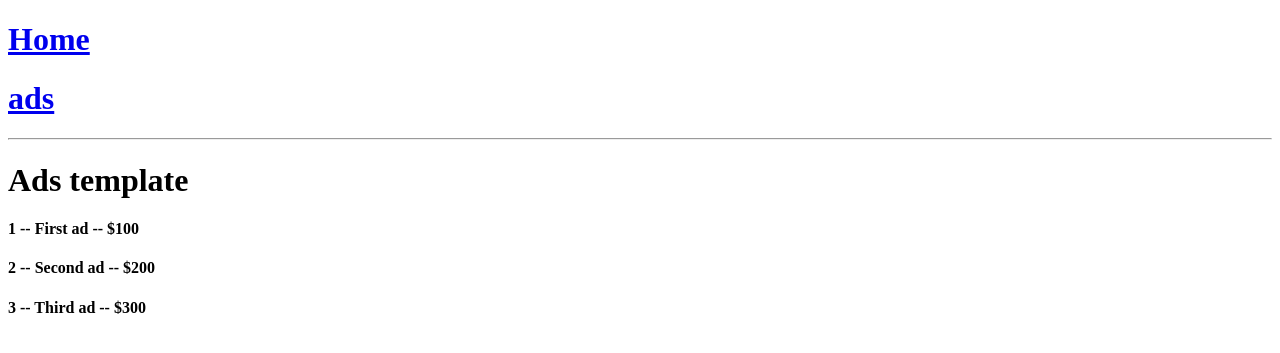
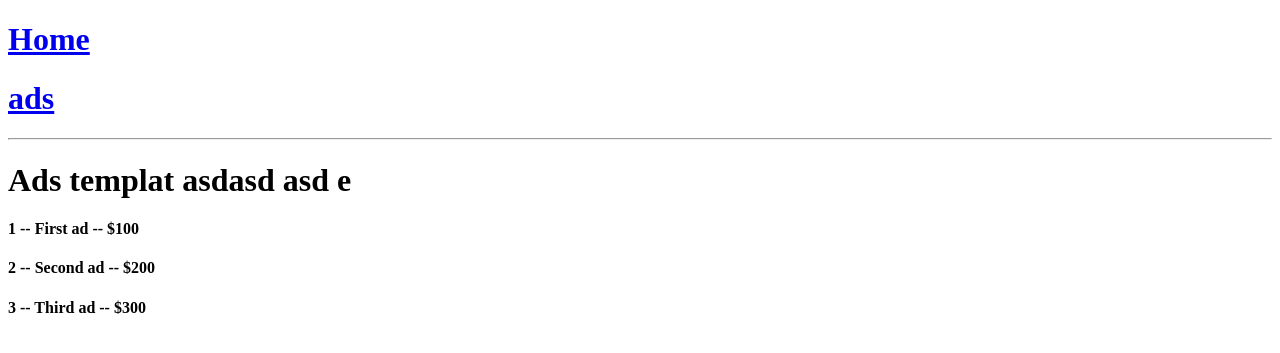
Before and after one commit to bjarkis21/firesale, a Django app: page /ads/ in a window 1280 px wide. Shown: the top 353 px of the page. Run offline with Django 4.2, Linux system fonts and the light colour scheme.

Commit message:
Update ads.html

```diff
--- a/templates/ads.html
+++ b/templates/ads.html
@@ -1,7 +1,7 @@
 {% extends 'main.html' %}
 
 {% block content %}
-<h1>Ads template</h1>
+<h1>Ads templat asdasd asd e</h1>
 
 <div>
     <div>
```
